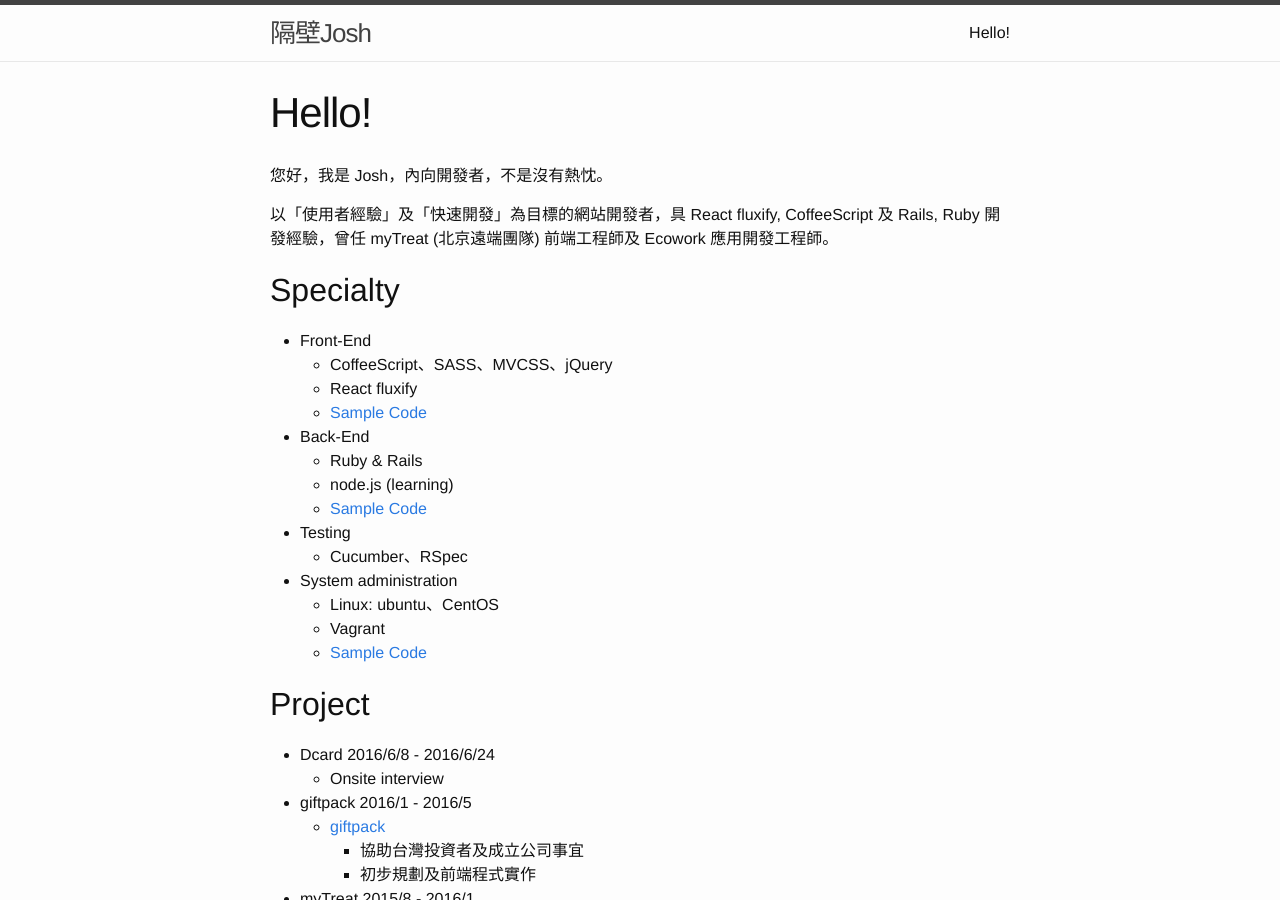
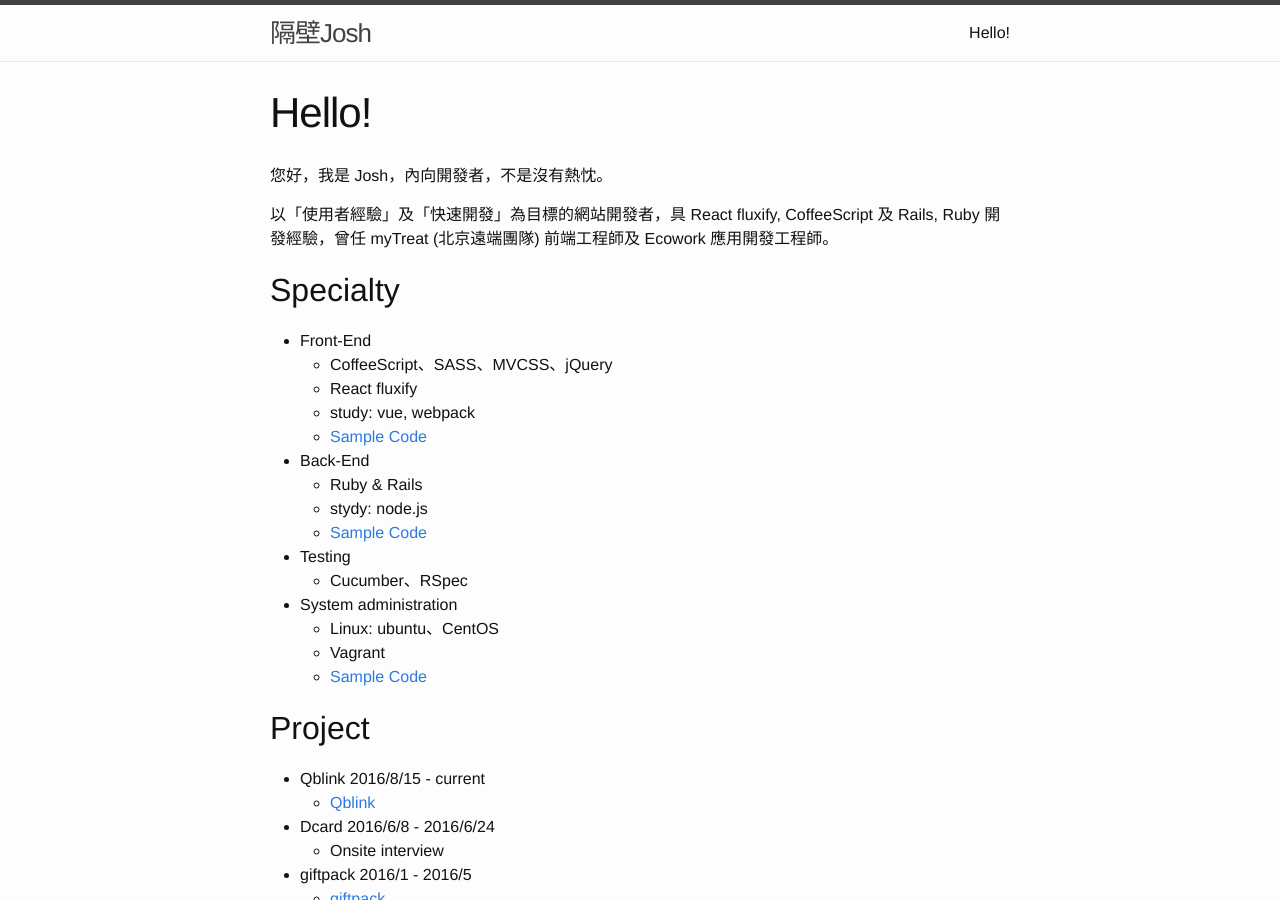
Before and after one commit to iskWang/blog, a Jekyll site: the page built from about.md, in a window 1280 px wide and 900 px high. Built offline with Jekyll 4.4.1, drawn with Linux system fonts in a browser that asks for light colours.

Commit message:
Add qblink info

```diff
--- a/about.md
+++ b/about.md
@@ -12,10 +12,11 @@ permalink: /about/
 * Front-End
 	* CoffeeScript、SASS、MVCSS、jQuery
 	* React fluxify
+	* study: vue, webpack
 	* [Sample Code](https://gist.github.com/iskWang/b57a525d7187a9fcf97a)
 * Back-End
 	* Ruby & Rails
-	* node.js (learning)
+	* stydy: node.js
 	* [Sample Code](https://gist.github.com/46c63f7df25c466df4a5)
 * Testing
 	* Cucumber、RSpec
@@ -25,6 +26,8 @@ permalink: /about/
 	* [Sample Code](https://github.com/iskWang/josh-vagrantfile)
 
 ## Project
+* Qblink 2016/8/15 - current
+  * [Qblink](http://qblinks.com/en/)
 * Dcard 2016/6/8 - 2016/6/24
 	* Onsite interview
 * giftpack 2016/1 - 2016/5
```
